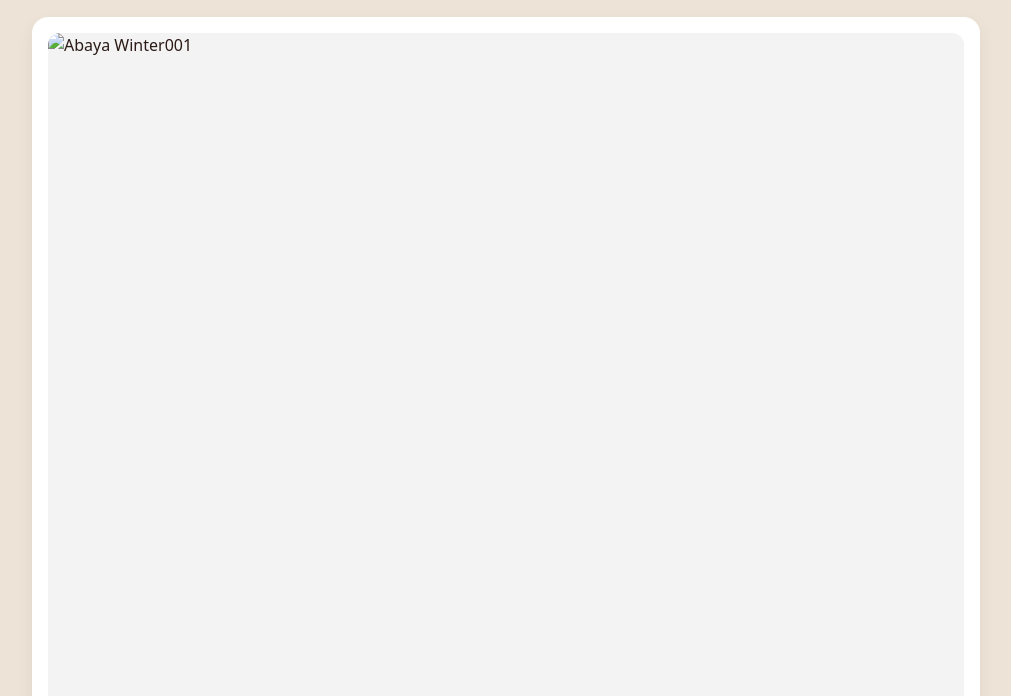
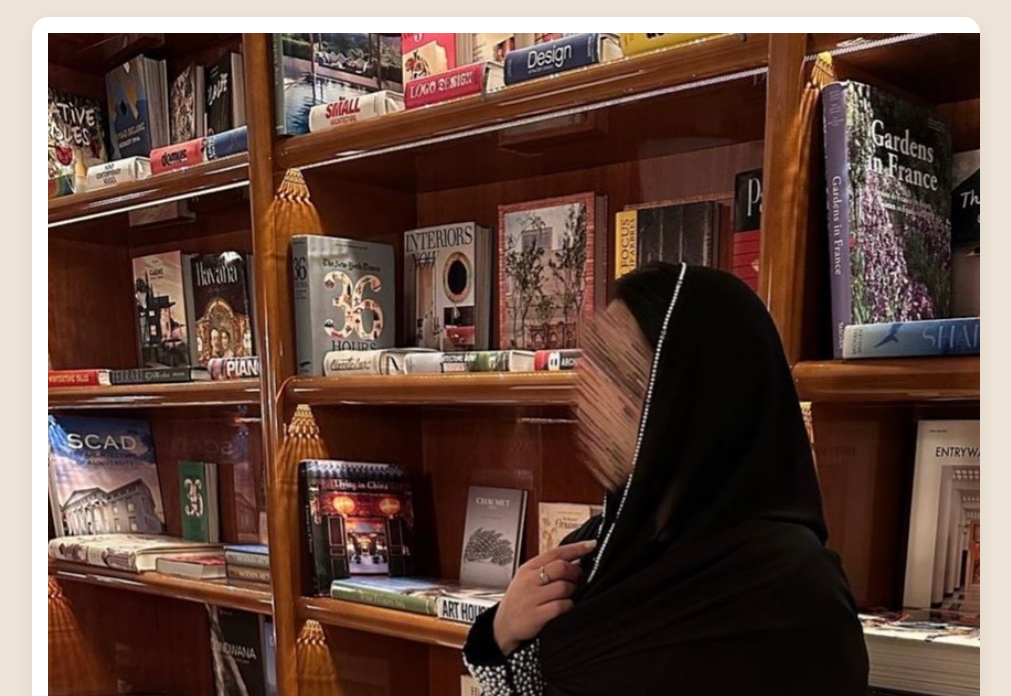
Before and after one commit to beigeabaya/Beige-abaya-, a plain HTML site: page index.html in a window 1280 px wide. Shown: the part 444-1140 px from the top of the page, without its empty margins (134-1145 px from the left). Drawn offline with Linux system fonts and the light colour scheme.

Commit message:
Fixed image path for Winter001

```diff
--- a/index.html
+++ b/index.html
@@ -124,7 +124,7 @@
 <h2>Our Elegant Abayas</h2>
 <!-- أول منتج: Winter001 -->
 <div class="card">
-<img class="image" src="winter/Winter001.jpg.jfif" alt="Abaya Winter001" />
+<img src="Winter001.jpg" alt="Abaya Winter001">
 <div class="meta">
 <div class="row">
 <div class="sku">Product No: #001</div>
```
